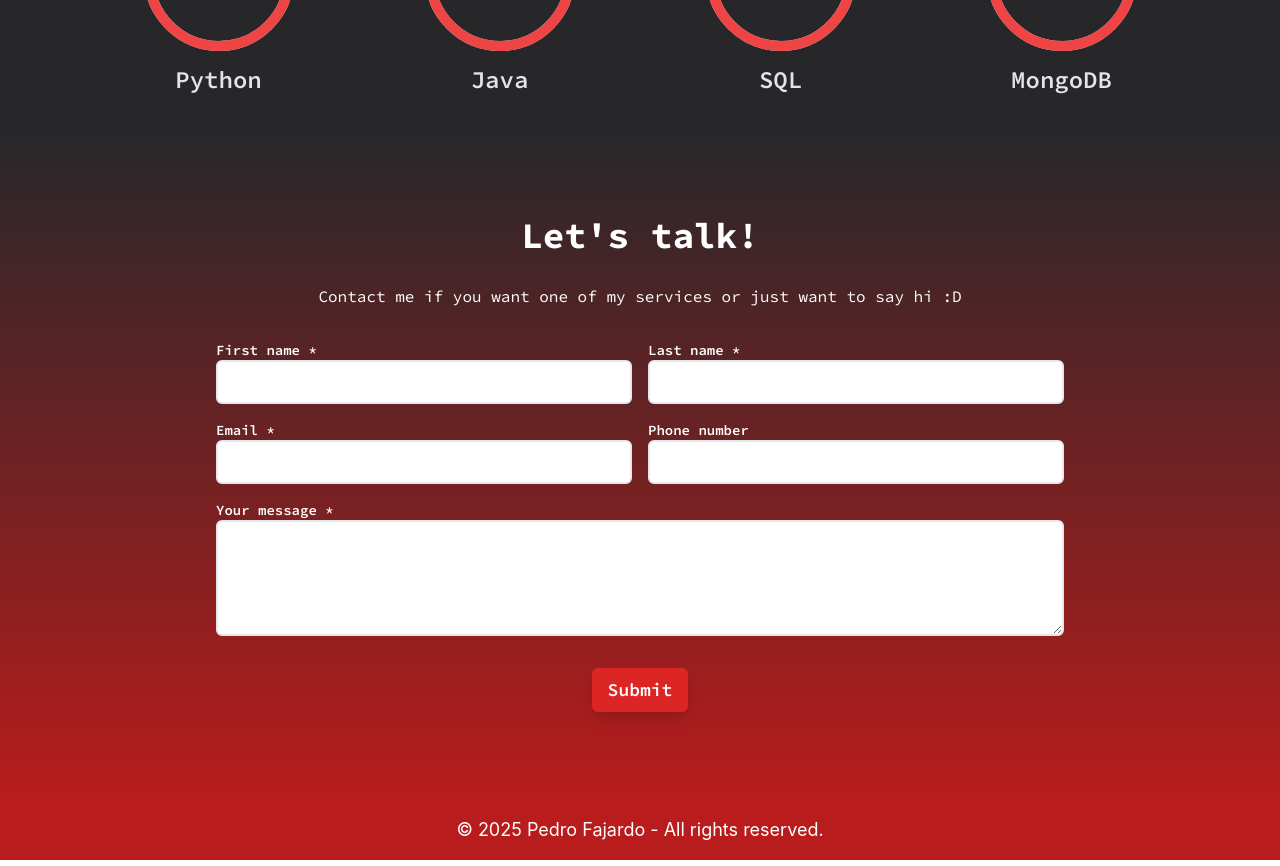
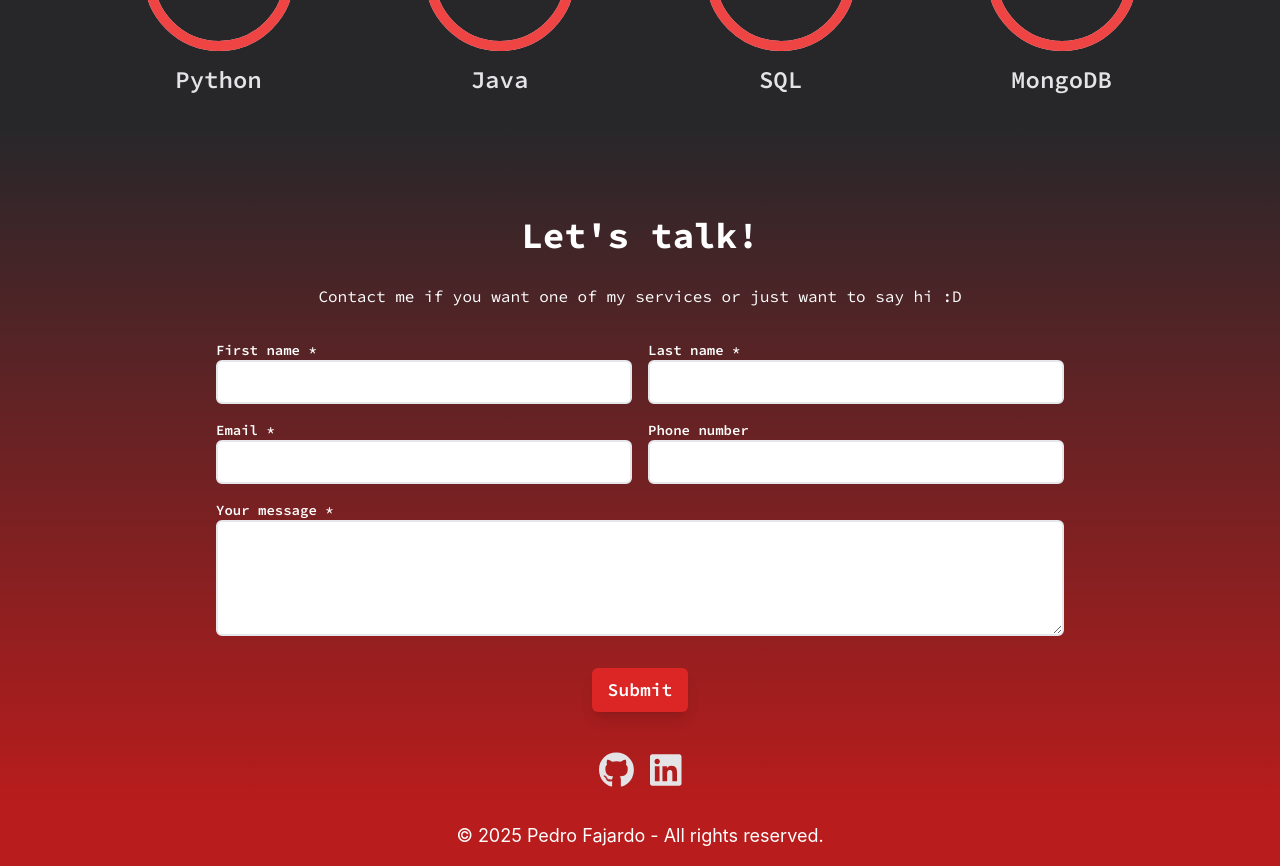
Before and after one commit to pedro-fajardo/pedro-profile-website, a React (Create React App) app: page / in a window 1280 px wide. Shown: the part 4500-5366 px from the top of the page. Built offline with nearby package versions, Linux system fonts and the light colour scheme; the HTML template or start-up script is replaced by a standard one.

Commit message:
social networks

```diff
--- a/src/components/Contact.js
+++ b/src/components/Contact.js
@@ -1,5 +1,7 @@
 import React, { useState } from 'react';
 import emailjs from 'emailjs-com';
+import { FontAwesomeIcon } from '@fortawesome/react-fontawesome';
+import { faGithub, faLinkedin } from '@fortawesome/free-brands-svg-icons';
 
 export default function Contact() {
     const [formData, setFormData] = useState({
@@ -67,7 +69,7 @@ export default function Contact() {
     };
 
     return (
-        <div className="bg-gradient-to-b from-zinc-800 via-red-90 to-red-700 py-16 font-sourceCode">
+        <div className="bg-gradient-to-b from-zinc-800 via-red-90 to-red-700 pt-16 pb-4 font-sourceCode">
             <form onSubmit={handleSubmit} className="max-w-4xl mx-auto p-6 space-y-4 text-white">
                 <h2 className="text-4xl font-bold text-center pb-3">Let's talk!</h2>
                 <p className="text-center pb-4">
@@ -159,6 +161,14 @@ export default function Contact() {
                     </button>
                 </div>
             </form>
-        </div>
+            <div className='w-full text-center pt-4 space-x-4'>
+                <a href={"https://github.com/pedro-fajardo"} target="_blank" rel="noopener noreferrer">
+                    <FontAwesomeIcon icon={faGithub} className='text-zinc-200 text-4xl'></FontAwesomeIcon>
+                </a>
+                <a href={"https://www.linkedin.com/in/pedro-fajardo-a54767161/"} target="_blank" rel="noopener noreferrer">
+                    <FontAwesomeIcon icon={faLinkedin} className='text-zinc-200 text-4xl'></FontAwesomeIcon>
+                </a>
+            </div>
+        </div >
     );
 }
```
